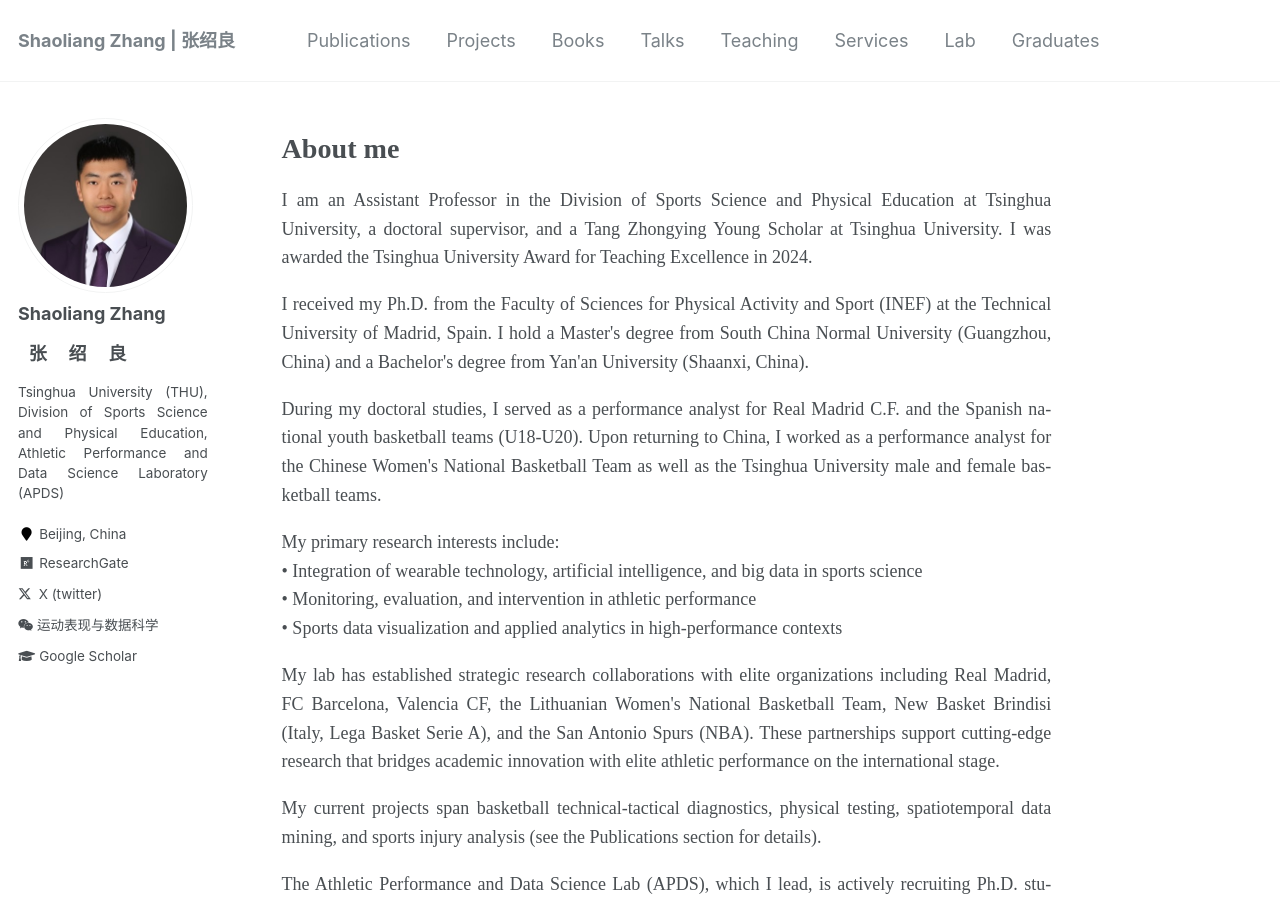
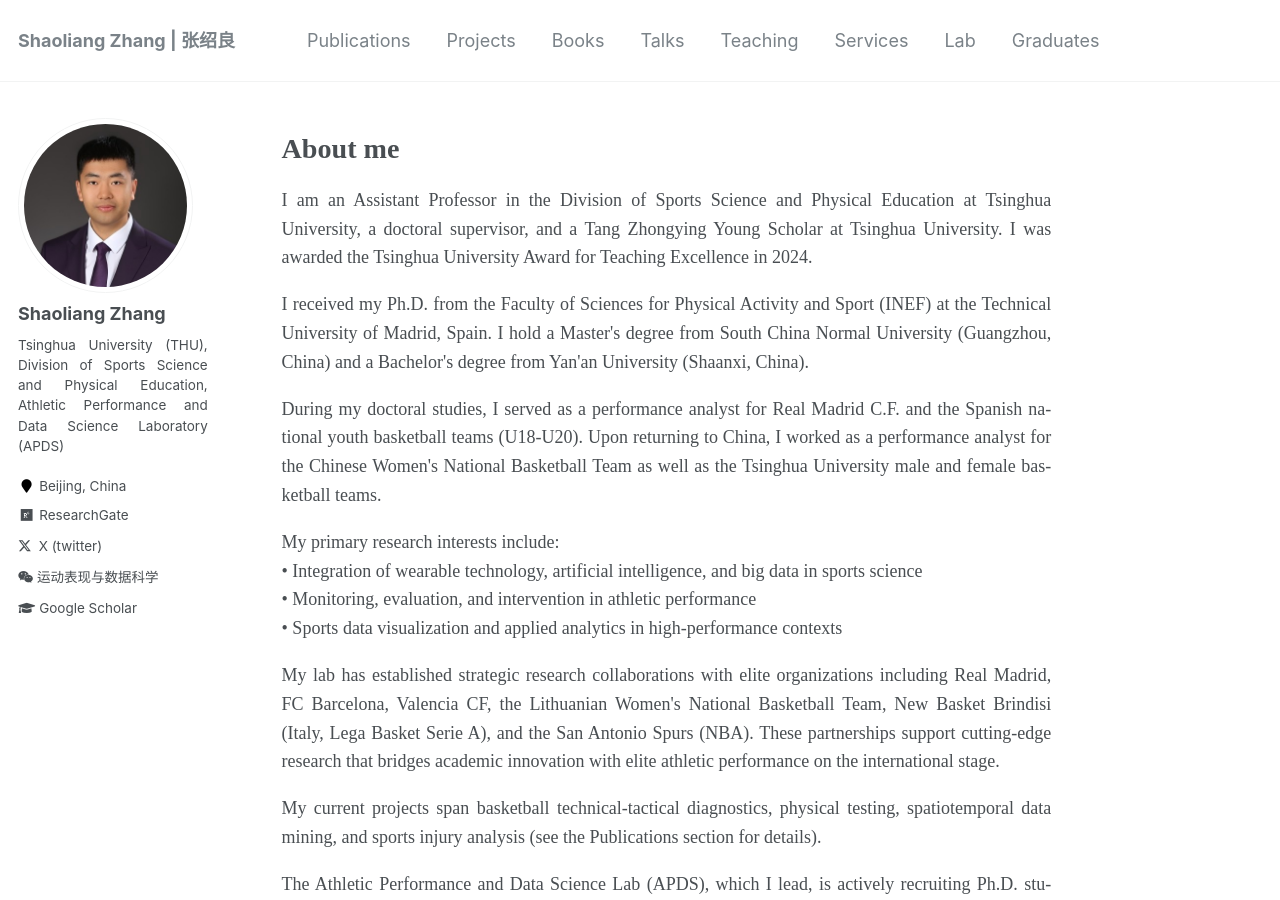
Before and after one commit to sportssuper/ZSL, a Jekyll site: the page built from _pages/about.md, in a window 1280 px wide and 900 px high. Built offline with Jekyll 4.4.1, drawn with Linux system fonts in a browser that asks for light colours; a script that is not in the unit is left out.

Commit message:
Update _config.yml

```diff
--- a/_config.yml
+++ b/_config.yml
@@ -80,7 +80,7 @@ analytics:
 
 # Site Author
 author:
-  name             : "Shaoliang Zhang<br><pre><b> 张  绍  良</b></pre>"
+  name             : "Shaoliang Zhang"
   avatar           : "photo2.jpg"
   bio              : "Tsinghua University (THU), Division of Sports Science and Physical Education, Athletic Performance and Data Science Laboratory (APDS)"
   location         : "Beijing, China"
```
